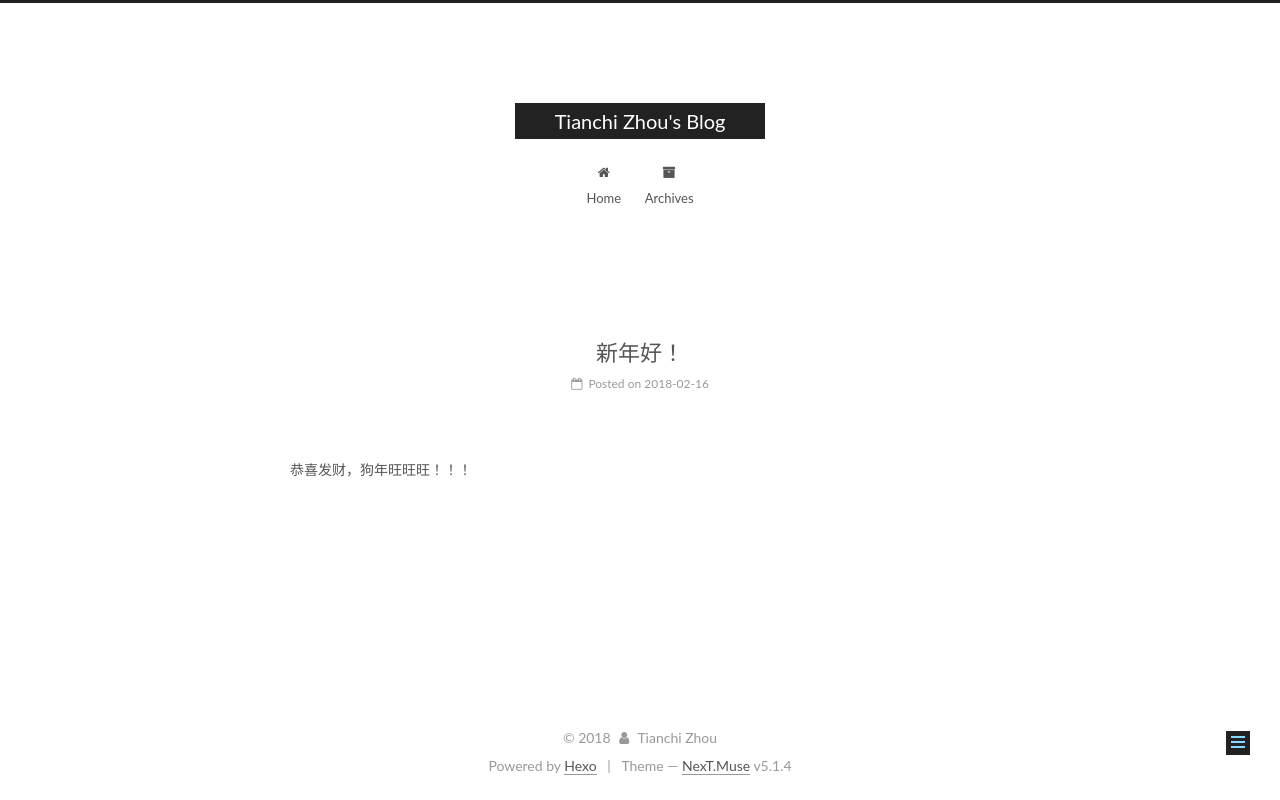
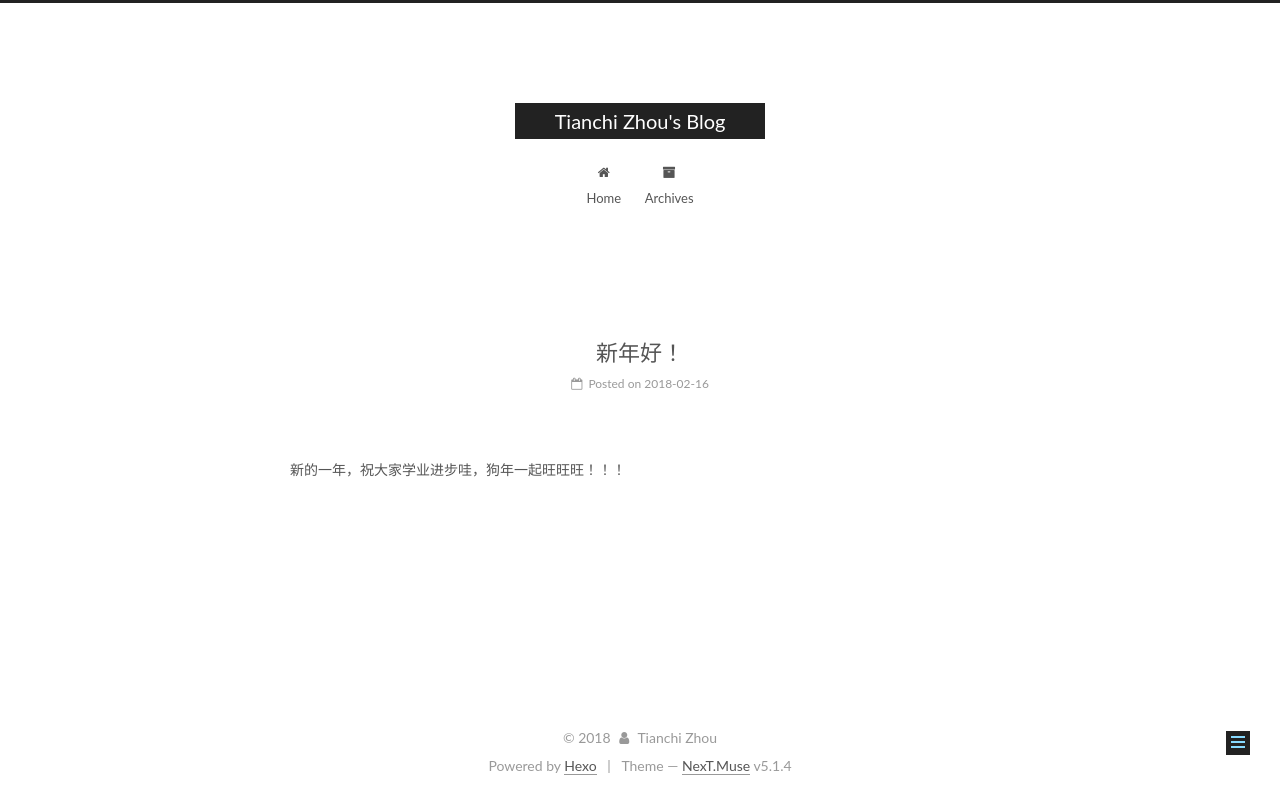
Before and after one commit to ZhouWlnd/ZhouWlnd.github.io, a plain HTML site: page 2018/02/16/my-first-post/index.html in a window 1280 px wide. Drawn offline with Linux system fonts and the light colour scheme.

Commit message:
Site updated: 2018-02-16 20:23:18

```diff
--- a/2018/02/16/my-first-post/index.html
+++ b/2018/02/16/my-first-post/index.html
@@ -79,17 +79,17 @@
 
 
 
-<meta name="description" content="恭喜发财，狗年旺旺旺！！！">
+<meta name="description" content="新的一年，祝大家学业进步哇，狗年一起旺旺旺！！！">
 <meta property="og:type" content="article">
 <meta property="og:title" content="新年好！">
 <meta property="og:url" content="https://ZhouWlnd.github.io/2018/02/16/my-first-post/index.html">
 <meta property="og:site_name" content="Tianchi Zhou&#39;s Blog">
-<meta property="og:description" content="恭喜发财，狗年旺旺旺！！！">
+<meta property="og:description" content="新的一年，祝大家学业进步哇，狗年一起旺旺旺！！！">
 <meta property="og:locale" content="en">
-<meta property="og:updated_time" content="2018-02-16T12:07:33.828Z">
+<meta property="og:updated_time" content="2018-02-16T12:23:07.978Z">
 <meta name="twitter:card" content="summary">
 <meta name="twitter:title" content="新年好！">
-<meta name="twitter:description" content="恭喜发财，狗年旺旺旺！！！">
+<meta name="twitter:description" content="新的一年，祝大家学业进步哇，狗年一起旺旺旺！！！">
 
 
 
@@ -299,7 +299,7 @@
 
 
 
-        <p>恭喜发财，狗年旺旺旺！！！</p>
+        <p>新的一年，祝大家学业进步哇，狗年一起旺旺旺！！！</p>
 
 
     </div>
```
Also changed, not shown: index.html (+1 -1 lines), 1 other file.
